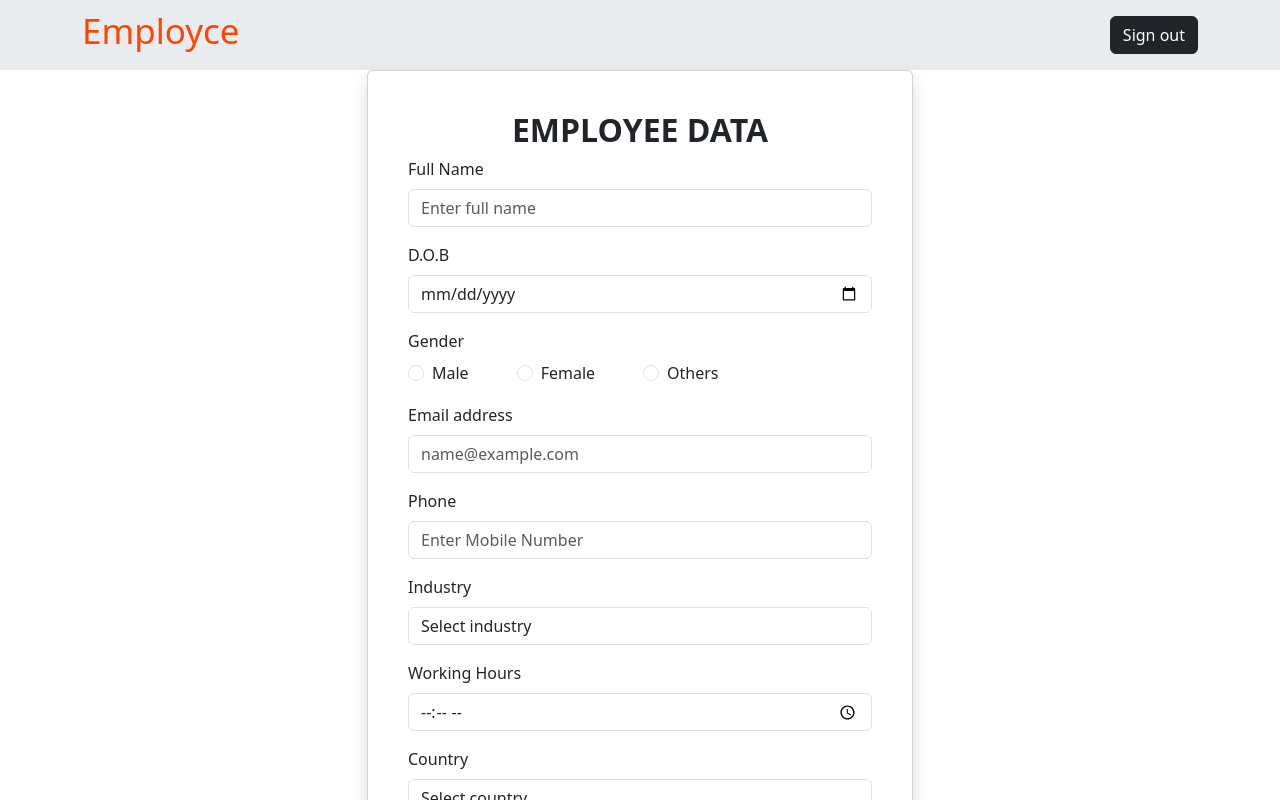
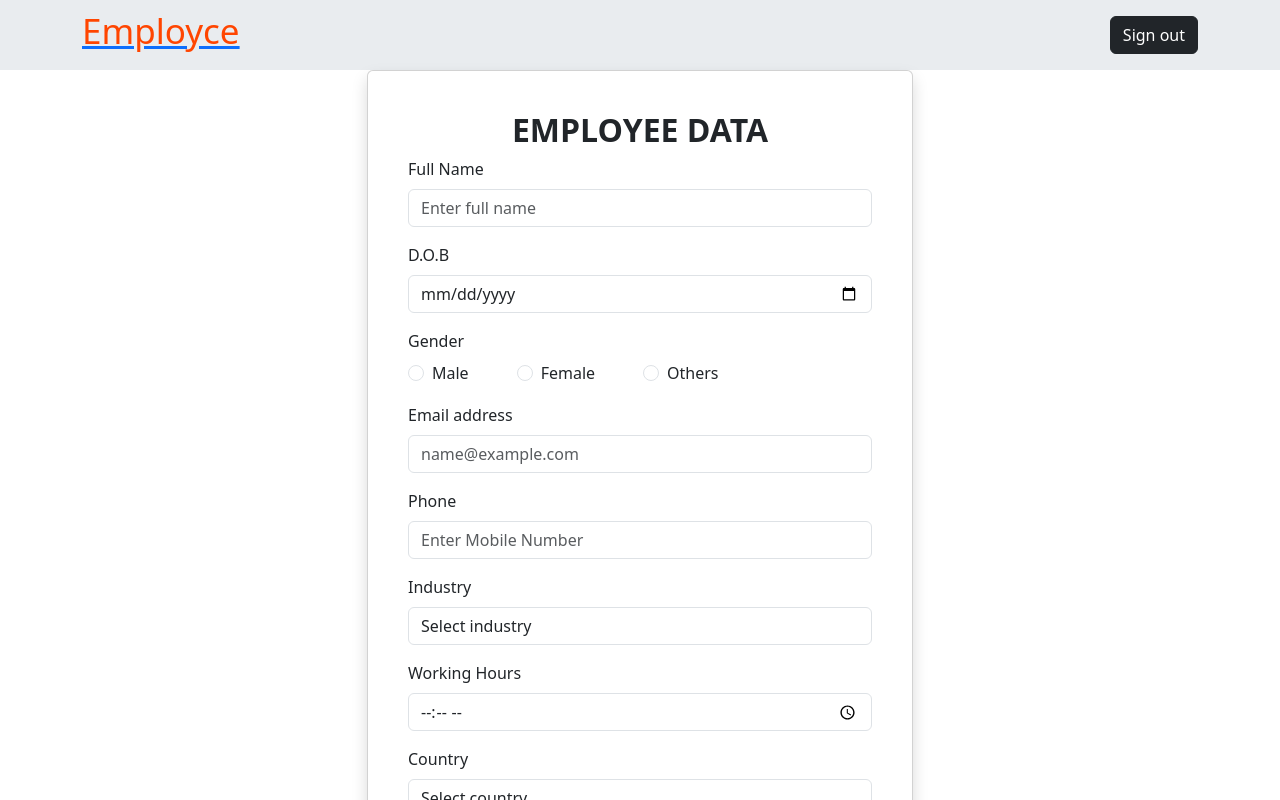
Before and after one commit to prince-arun/Employee-ledger, a React (Create React App) app in the folder client/: page /home in a window 1280 px wide. Shown: the top 800 px of the page. Built offline with nearby package versions, Linux system fonts and the light colour scheme.

Commit message:
Home navigation Updated

```diff
--- a/client/src/components/Employee.js
+++ b/client/src/components/Employee.js
@@ -44,7 +44,10 @@ const Employee = () => {
       <div>
         <Navbar className="bg-body-secondary">
           <Container>
-            <h2 className="custom-brand">Employce</h2>
+            <Link to={"/employee"}>
+              <h2 className="custom-brand">Employce</h2>
+            </Link>
+
             <Navbar.Toggle />
             <Navbar.Collapse className="justify-content-end">
               <Navbar.Text>
--- a/client/src/components/Home.js
+++ b/client/src/components/Home.js
@@ -71,7 +71,9 @@ const Home = () => {
     <div className="home">
       <Navbar className="bg-body-secondary">
         <Container>
-          <h2 className="custom-brand">Employce</h2>
+          <Link to={"/employee"}>
+            <h2 className="custom-brand">Employce</h2>
+          </Link>
           <Navbar.Toggle />
           <Navbar.Collapse className="justify-content-end">
             <Navbar.Text>
--- a/client/src/components/UpdateEmployee.js
+++ b/client/src/components/UpdateEmployee.js
@@ -55,7 +55,9 @@ const UpdateEmployee = () => {
     <div className="update">
       <Navbar className="bg-body-secondary">
         <Container>
-          <h2 className="custom-brand">Employce</h2>
+          <Link to={"/employee"}>
+            <h2 className="custom-brand">Employce</h2>
+          </Link>
           <Navbar.Toggle />
           <Navbar.Collapse className="justify-content-end">
             <Navbar.Text>
```
